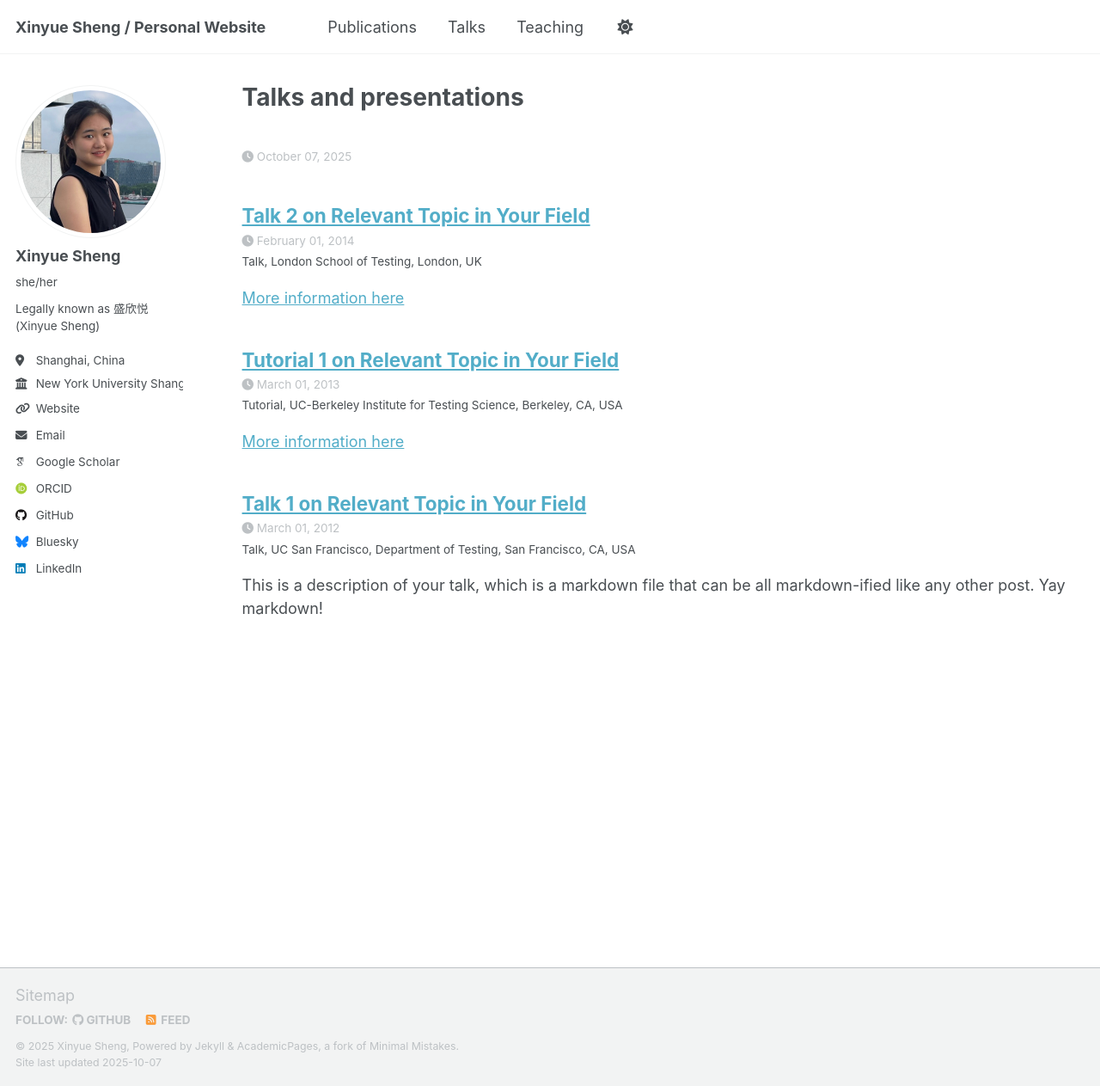
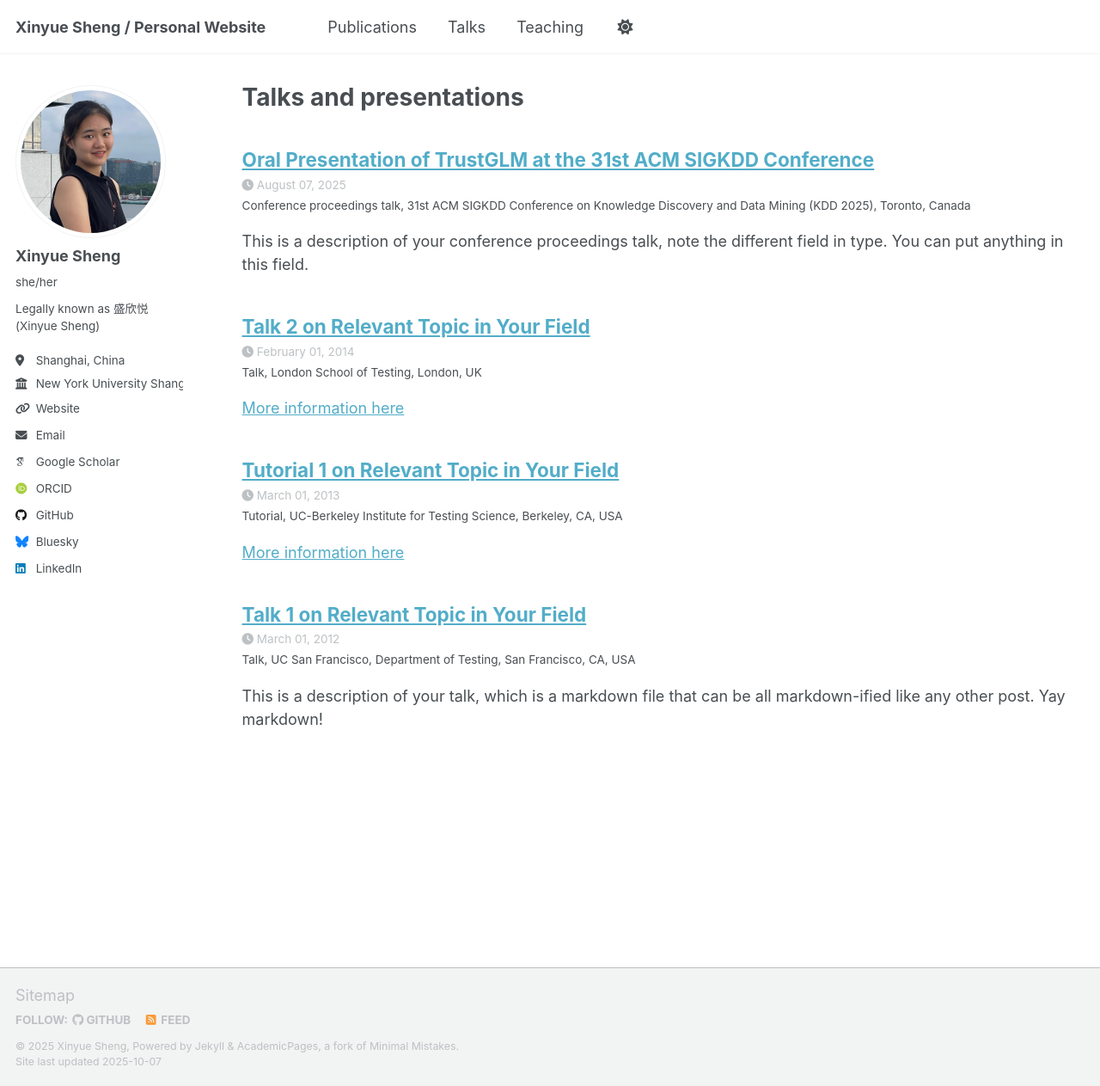
Before and after one commit to Xinyue-Sheng/Xinyue-Sheng.github.io, a Jekyll site: the page built from _pages/talks.html, in a window 1280 px wide and 1263 px high. Shown: the whole window at 86% size. Built offline with Jekyll 4.4.1, drawn with Linux system fonts in a browser that asks for light colours; some web fonts are replaced; a script that is not in the unit is left out.

Commit message:
Update kdd2025.md

```diff
--- a/_talks/kdd2025.md
+++ b/_talks/kdd2025.md
@@ -1,11 +1,11 @@
 ---
-title: "title: "Oral Presentation of TrustGLM at the 31st ACM SIGKDD Conference""
+title: "Oral Presentation of TrustGLM at the 31st ACM SIGKDD Conference"
 collection: talks
 type: "Conference proceedings talk"
 permalink: /talks/kdd2025
-venue: "31st ACM SIGKDD Conference on Knowledge Discovery and Data Mining"
+venue: "31st ACM SIGKDD Conference on Knowledge Discovery and Data Mining (KDD 2025)"
 date: 2025-08-07
-location: "Toronta, Canada"
+location: "Toronto, Canada"
 ---
 
 This is a description of your conference proceedings talk, note the different field in type. You can put anything in this field.
```
